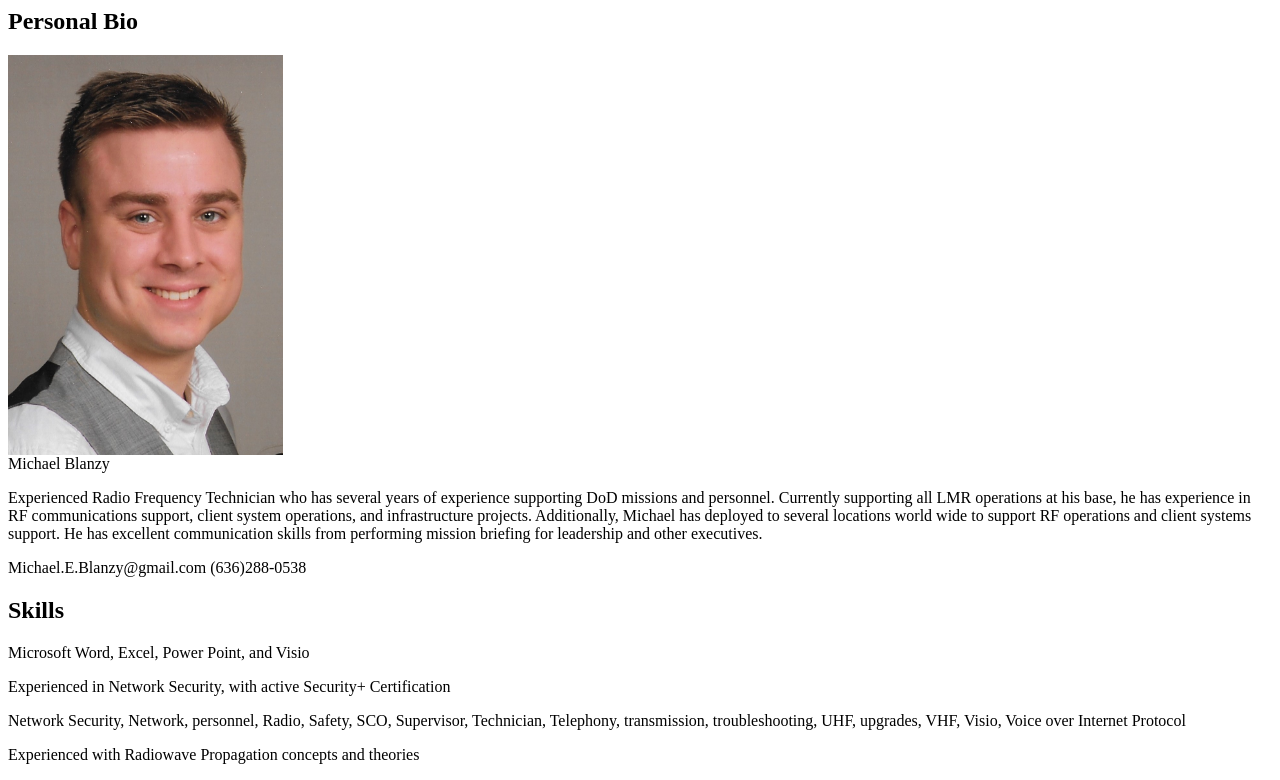
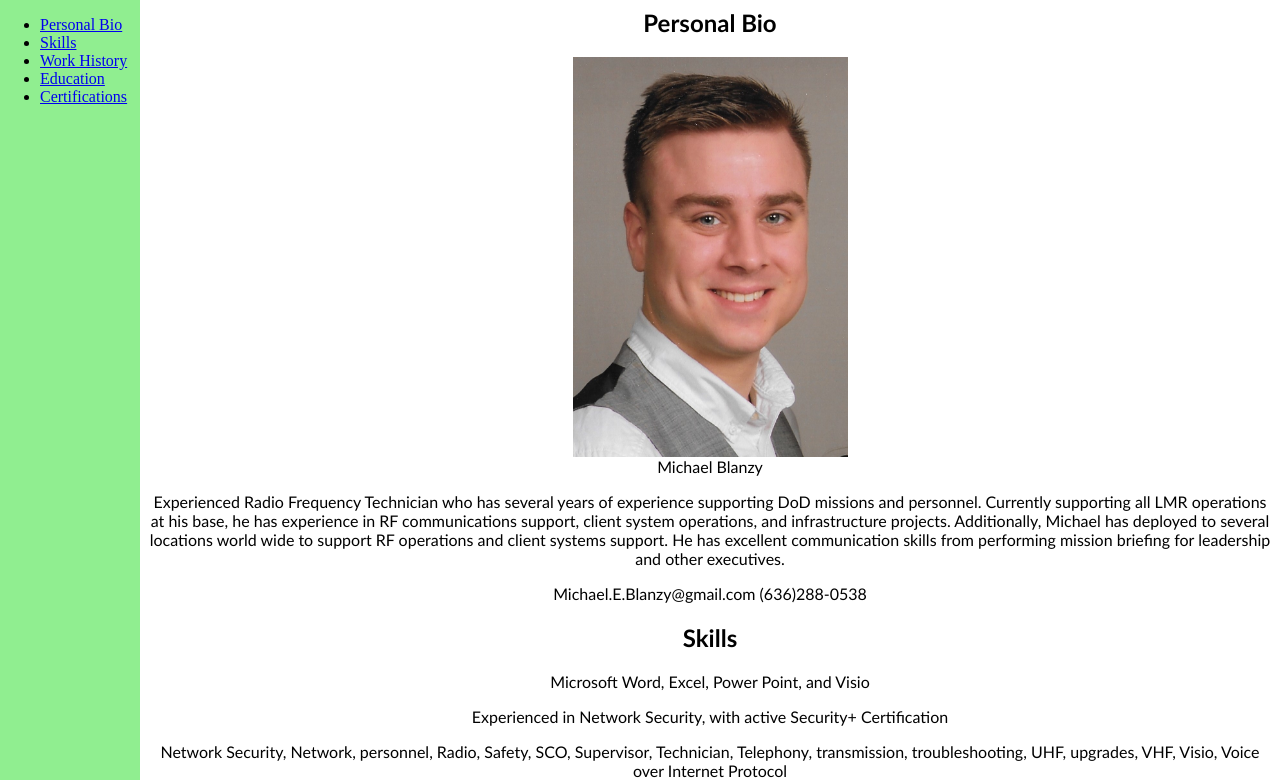
Before and after one commit to Artimas/html-me-something, a plain HTML site: page index.html in a window 1280 px wide. Shown: the top 780 px of the page. Drawn offline with Linux system fonts and the light colour scheme.

Commit message:
Updated CSS

```diff
--- a/index.html
+++ b/index.html
@@ -1,7 +1,22 @@
 <html>
-    <article>
+    <head>
+        <title>Michael Blanzy Resume</title>
+
+        <link href="style.css" type="text/css" rel="stylesheet">
+    </head>
+    <body>
+    <div class="nav">
+        <ul>
+            <li><a href="#Bio">Personal Bio</a></li>
+            <li><a href="#Skills">Skills</a></li>
+            <li><a href="#Work History">Work History</a></li>
+            <li><a href="#Education">Education</a></li>
+            <li><a href="#Certs">Certifications</a></li>
+        </ul>
+    </div>
+    <article class="content" id="Bio">
         <h1>Personal Bio</h1>
-        <img src="Michael Resume Pic.jpg" alt="" height="400" width="275">
+        <img src="./Michael Resume Pic.jpg" alt="Image of Michael Blanzy" height="400" width="275">
         <header>Michael Blanzy</header>
         <p>Experienced Radio Frequency Technician who has several years of experience supporting DoD missions and
                 personnel. Currently supporting all LMR operations at his base, he has experience in RF communications
@@ -10,7 +25,7 @@
                 skills from performing mission briefing for leadership and other executives.</p>
         <footer>Michael.E.Blanzy@gmail.com (636)288-0538</footer>
     </article>
-    <article>
+    <article class="content" id="Skills">
         <h1>Skills</h1>
         <p>Microsoft Word, Excel, Power Point, and Visio</p>
         <p>Experienced in Network Security, with active
@@ -30,6 +45,7 @@
                 Point, 2000, Microsoft Word, radar</p>
     </article>
     <main>
+        <article class="content" id="Work History">
         <h1>Work History</h1>
         <h2>Missouri Air National Guard, 01/2011 to Current
                 United States Air Force – Saint Louis, MO</h2>
@@ -77,15 +93,17 @@
                 National Guard at Lambert Air Field during the Ferguson Missouri turbulence in November 2014, where
                 the 131st Communications Flight assisted in setting up communications for over 2000 Air and Army Guard
                 Members including the Governor and his Public Affairs Committee</p>
-    </main>
-    <article>
+        </article>
+        </main>
+    <article class="content" id="Education">
         <h1>Education</h1>
         <h3>Associates Degree: Electronic Systems Technology</h3>
             <p>Community College of the Air Force</p>
     </article>
-    <article>
+    <article class="content" id="Certs">
         <h1>Certifications</h1>
         <p>CompTIA Security+</p>
         <p>Secret Level Clearance</p>
     </article>
+    </body>
 </html>
--- a/style.css
+++ b/style.css
@@ -0,0 +1,35 @@
+.content{
+    text-align: center;
+    padding-left: 140px;
+}
+ul{
+    font-family: 'Times New Roman';
+}
+.nav{
+    background-color: lightgreen;
+    max-width: 25%;
+    min-width: 140px;
+    flex: 1;
+    position: fixed;
+    left: 0;
+    top: 0;
+    bottom: 0;
+}
+article{
+    font-family: Calibri;
+}
+#Bio{
+
+}
+#Skills{
+
+}
+#WorkHistory{
+
+}
+#Education{
+
+}
+#Certs{
+
+}
```
